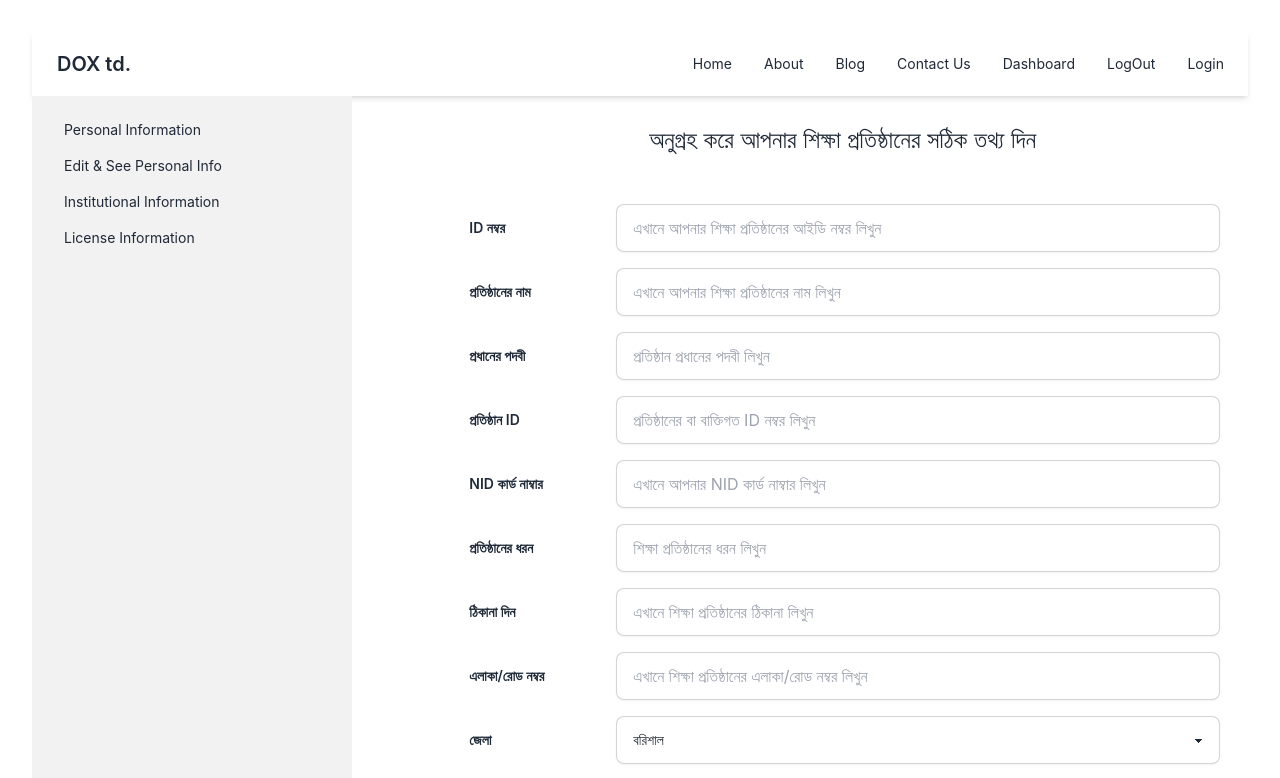
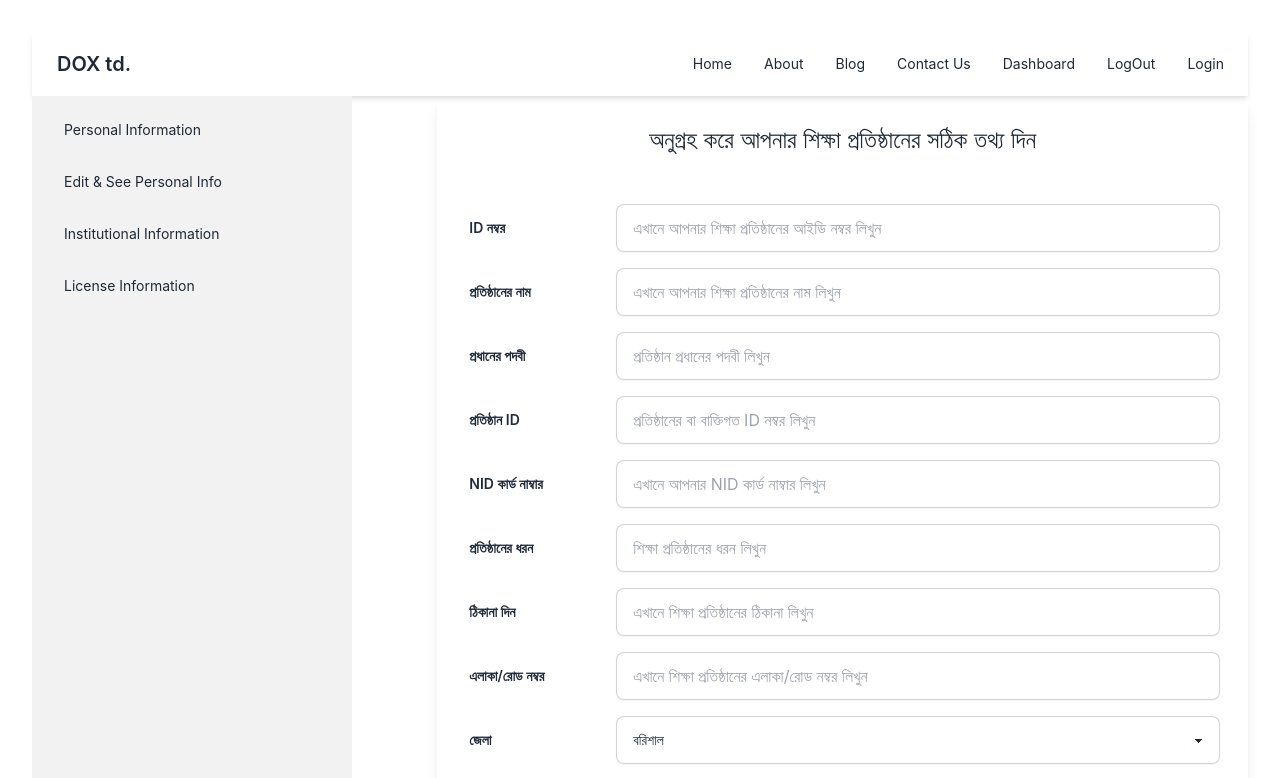
Before and after one commit to sayed132/dox-project-1, a React (Vite) app: page /dashboard/institutional-info in a window 1280 px wide. Shown: the top 778 px of the page. Built offline with nearby package versions, Linux system fonts and the light colour scheme.

Commit message:
css update

```diff
--- a/src/pages/Dashboard/GetPersonalInfo/GetPersonalInfo.jsx
+++ b/src/pages/Dashboard/GetPersonalInfo/GetPersonalInfo.jsx
@@ -172,7 +172,7 @@ const GetPersonalInfo = () => {
         //           break;
         // }}
         return (
-            <div className=' p-7 shadow-lg'>
+            <div className=' p-7 shadow-lg rounded-lg'>
                 <h2 className="text-2xl">অনুগ্রহ করে সঠিক তথ্য লিখুন</h2>
                 <form className="mt-12" onSubmit={onSubmitHandler}>
                     <div className="form-control grid grid-cols-5 mb-4">
--- a/src/pages/Dashboard/InstitutionalInfo/InstitutionalInfo.jsx
+++ b/src/pages/Dashboard/InstitutionalInfo/InstitutionalInfo.jsx
@@ -1,7 +1,7 @@
 
 const InstitutionalInfo = () => {
     return (
-        <div className=' p-7 '>
+        <div className=' p-7 shadow-lg rounded-lg'>
             <h2 className="text-2xl">অনুগ্রহ করে আপনার শিক্ষা প্রতিষ্ঠানের সঠিক তথ্য দিন</h2>
             <form className="mt-12">
                 <div className="form-control grid grid-cols-5 mb-4">
--- a/src/pages/Dashboard/PersonalInfo/PersonalInfo.jsx
+++ b/src/pages/Dashboard/PersonalInfo/PersonalInfo.jsx
@@ -148,7 +148,7 @@ const PersonalInfo = () => {
     };
 
     return (
-        <div className=' p-7 '>
+        <div className=' p-7 shadow-lg rounded-lg'>
             <h2 className="text-2xl">অনুগ্রহ করে সঠিক তথ্য লিখুন</h2>
             <form className="mt-12" onSubmit={onSubmitHandler}>
                 <div className="form-control grid grid-cols-5 mb-4">
--- a/src/pages/Shared/Sidebar/Sidebar.jsx
+++ b/src/pages/Shared/Sidebar/Sidebar.jsx
@@ -12,10 +12,10 @@ const Sidebar = () => {
             <div className="drawer-side">
                 <label htmlFor="dashboard-drawer" className="drawer-overlay"></label>
                 <ul className="menu p-4 w-80 h-full bg-base-200 text-base-content">
-                    <li><Link to="/dashboard/personal-info">Personal Information</Link></li>
-                    <li><Link to="/dashboard/get-personal-info">Edit & See Personal Info</Link></li>
-                    <li><Link to="/dashboard/institutional-info">Institutional Information</Link></li>
-                    <li><Link to="/dashboard/license-info">License Information</Link></li>
+                    <li className="mb-4 "><Link to="/dashboard/personal-info">Personal Information</Link></li>
+                    <li className="mb-4 "><Link to="/dashboard/get-personal-info">Edit & See Personal Info</Link></li>
+                    <li className="mb-4 "><Link to="/dashboard/institutional-info">Institutional Information</Link></li>
+                    <li className="mb-4 "><Link to="/dashboard/license-info">License Information</Link></li>
                 </ul>
 
             </div>
```
